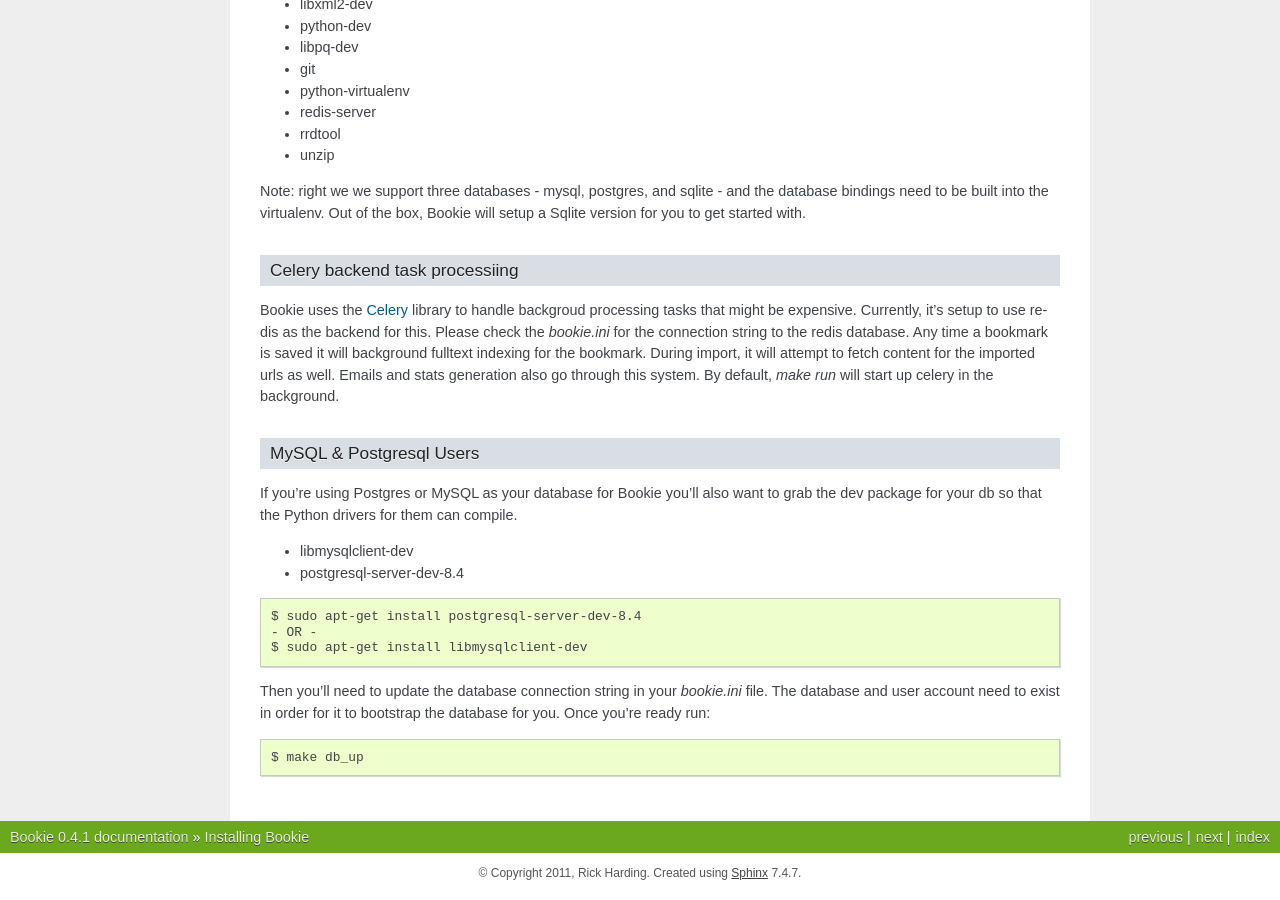
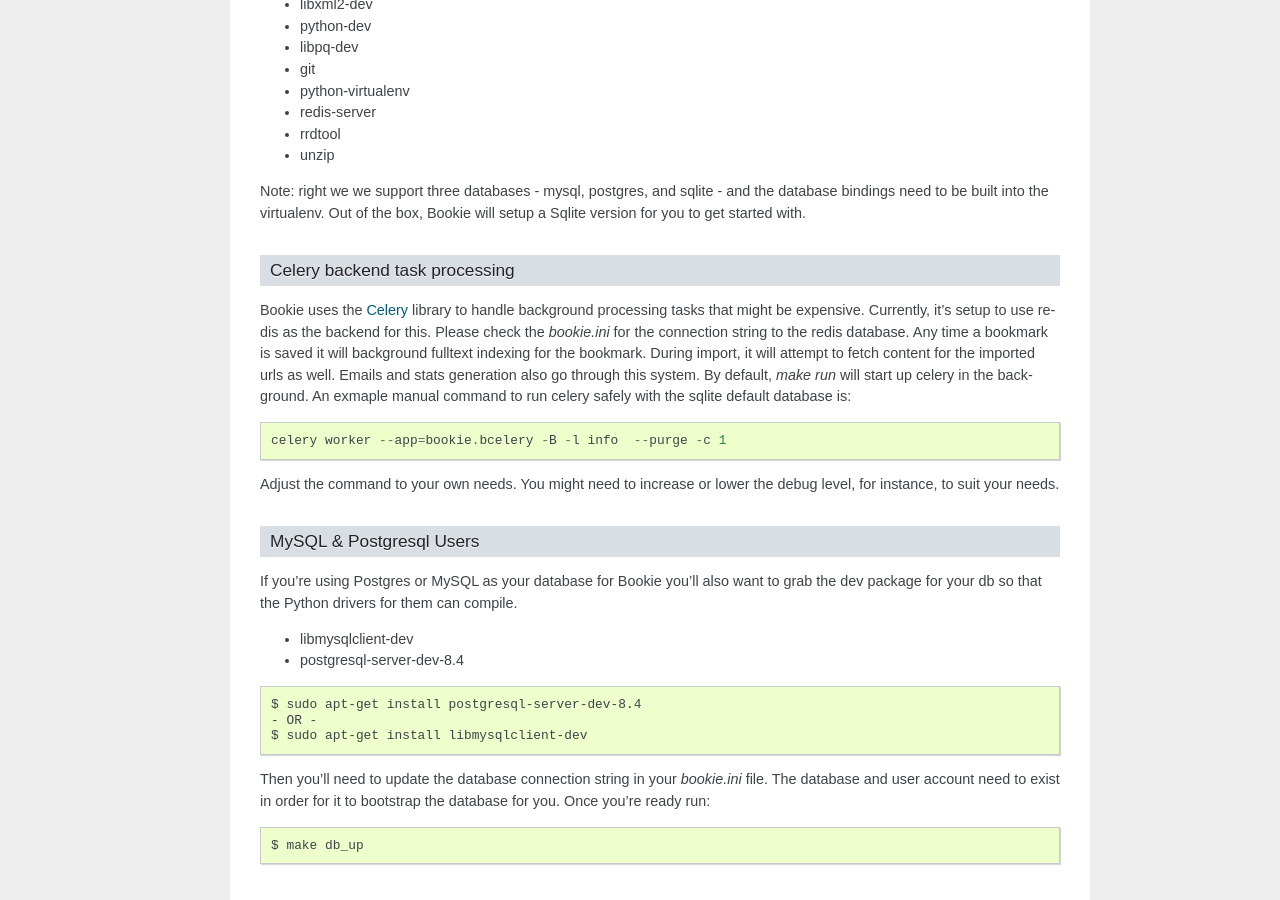
Before and after one commit to bookieio/Bookie, a Sphinx documentation site: the page built from docs/install.rst, in a window 1280 px wide and 900 px high, scrolled down 959 px. Built offline with Sphinx 7.4.7, drawn with Linux system fonts in a browser that asks for light colours; some of the changed text lies outside the part shown.

Commit message:
Fixes #216: mention celery in install docs

```diff
--- a/docs/install.rst
+++ b/docs/install.rst
@@ -60,15 +60,23 @@
 
 Note: right we we support three databases - mysql, postgres, and sqlite - and the database bindings need to be built into the virtualenv. Out of the box, Bookie will setup a Sqlite version for you to get started with.
 
-Celery backend task processiing
+Celery backend task processing
 ~~~~~~~~~~~~~~~~~~~~~~~~~~~~~~~
-Bookie uses the `Celery`_ library to handle backgroud processing tasks that
+Bookie uses the `Celery`_ library to handle background processing tasks that
 might be expensive. Currently, it's setup to use redis as the backend for
 this. Please check the `bookie.ini` for the connection string to the redis
 database. Any time a bookmark is saved it will background fulltext indexing for
 the bookmark. During import, it will attempt to fetch content for the imported
 urls as well. Emails and stats generation also go through this system. By
-default, `make run` will start up celery in the background.
+default, `make run` will start up celery in the background. An exmaple manual
+command to run celery safely with the sqlite default database is:
+
+::
+
+    celery worker --app=bookie.bcelery -B -l info  --purge -c 1
+
+Adjust the command to your own needs. You might need to increase or lower the
+debug level, for instance, to suit your needs.
 
 
 MySQL & Postgresql Users
```
